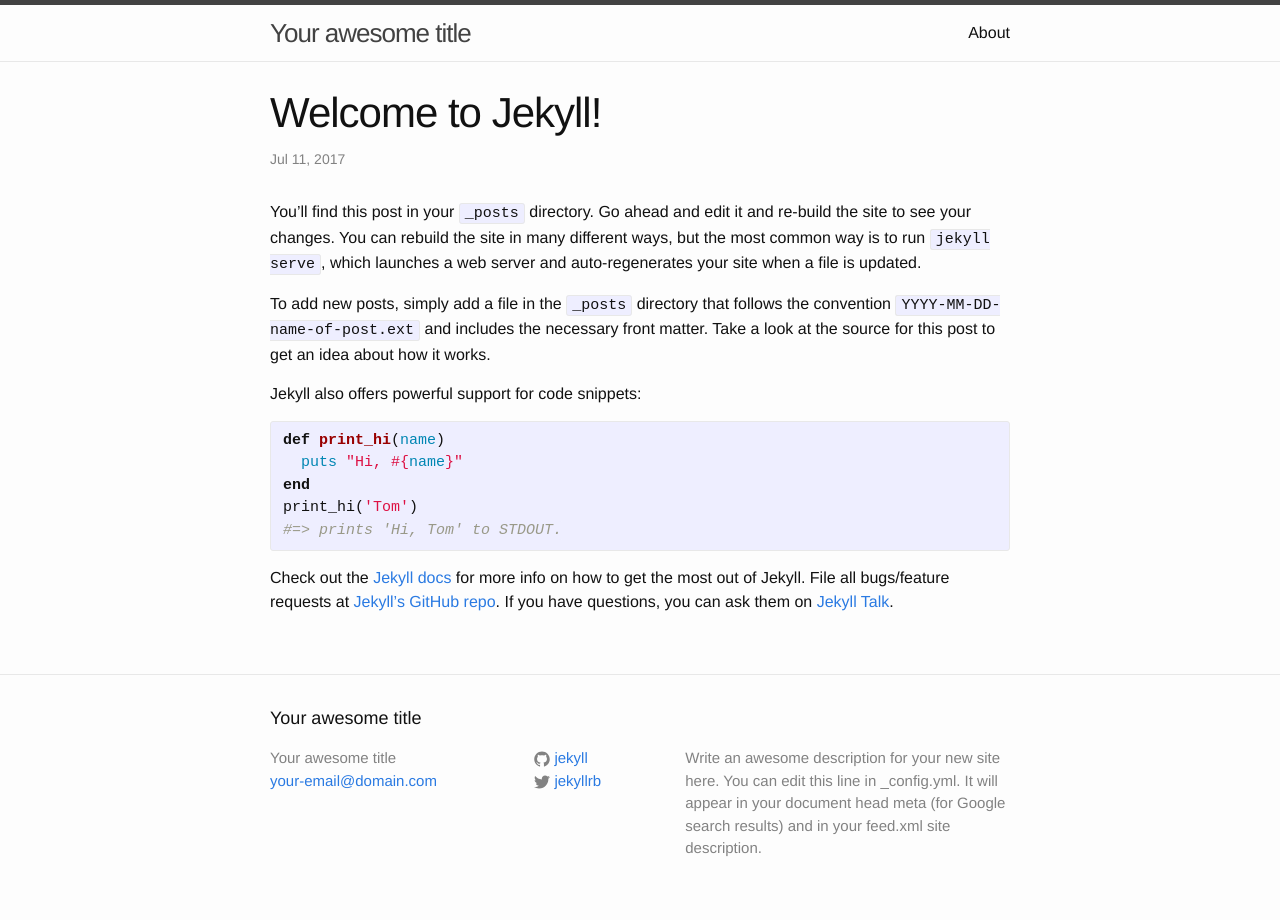
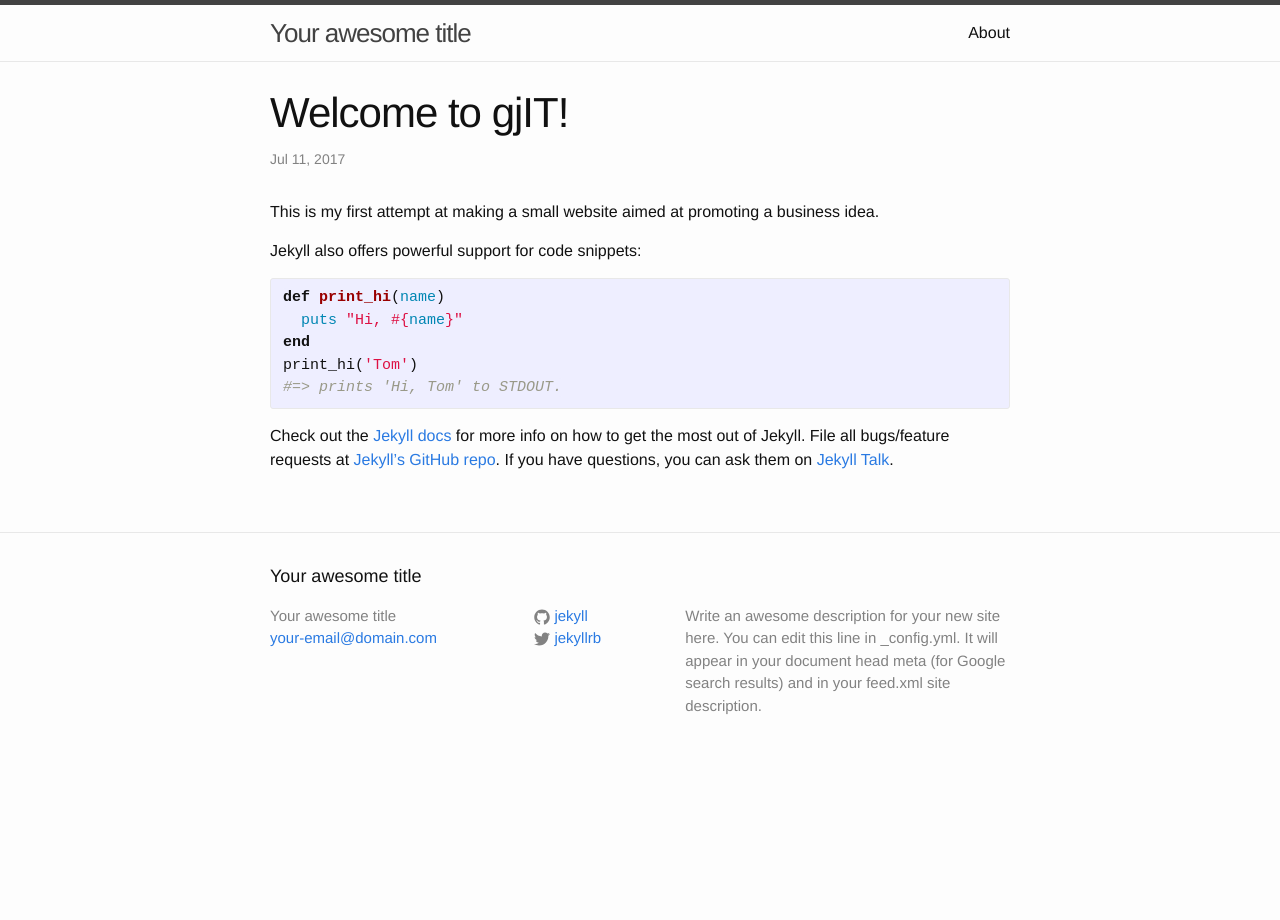
Before and after one commit to yougra/yougra.github.io, a Jekyll site: the page built from _posts/2017-07-11-welcome-to-jekyll.markdown, in a window 1280 px wide. Built offline with Jekyll 4.4.1, drawn with Linux system fonts in a browser that asks for light colours.

Commit message:
Update to posts folder

```diff
--- a/_posts/2017-07-11-welcome-to-jekyll.markdown
+++ b/_posts/2017-07-11-welcome-to-jekyll.markdown
@@ -1,12 +1,10 @@
 ---
 layout: post
-title:  "Welcome to Jekyll!"
+title:  "Welcome to gjIT!"
 date:   2017-07-11 20:17:36 +0000
 categories: jekyll update
 ---
-You’ll find this post in your `_posts` directory. Go ahead and edit it and re-build the site to see your changes. You can rebuild the site in many different ways, but the most common way is to run `jekyll serve`, which launches a web server and auto-regenerates your site when a file is updated.
-
-To add new posts, simply add a file in the `_posts` directory that follows the convention `YYYY-MM-DD-name-of-post.ext` and includes the necessary front matter. Take a look at the source for this post to get an idea about how it works.
+This is my first attempt at making a small website aimed at promoting a business idea.
 
 Jekyll also offers powerful support for code snippets:
 
```
